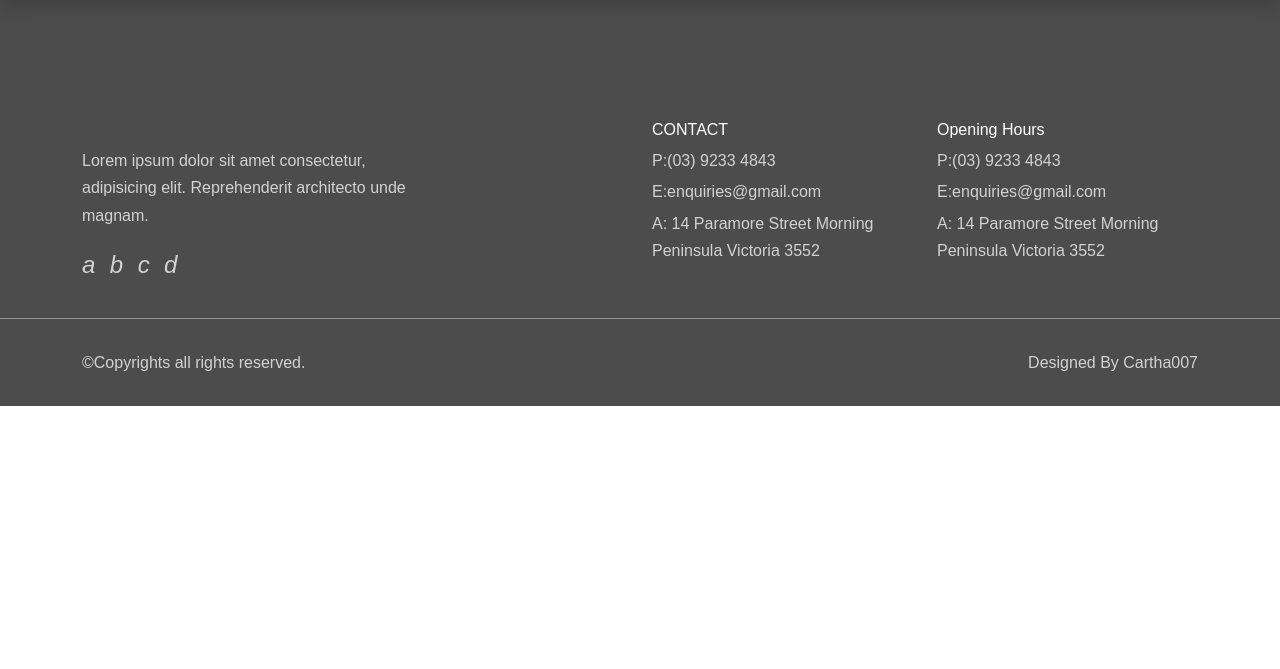
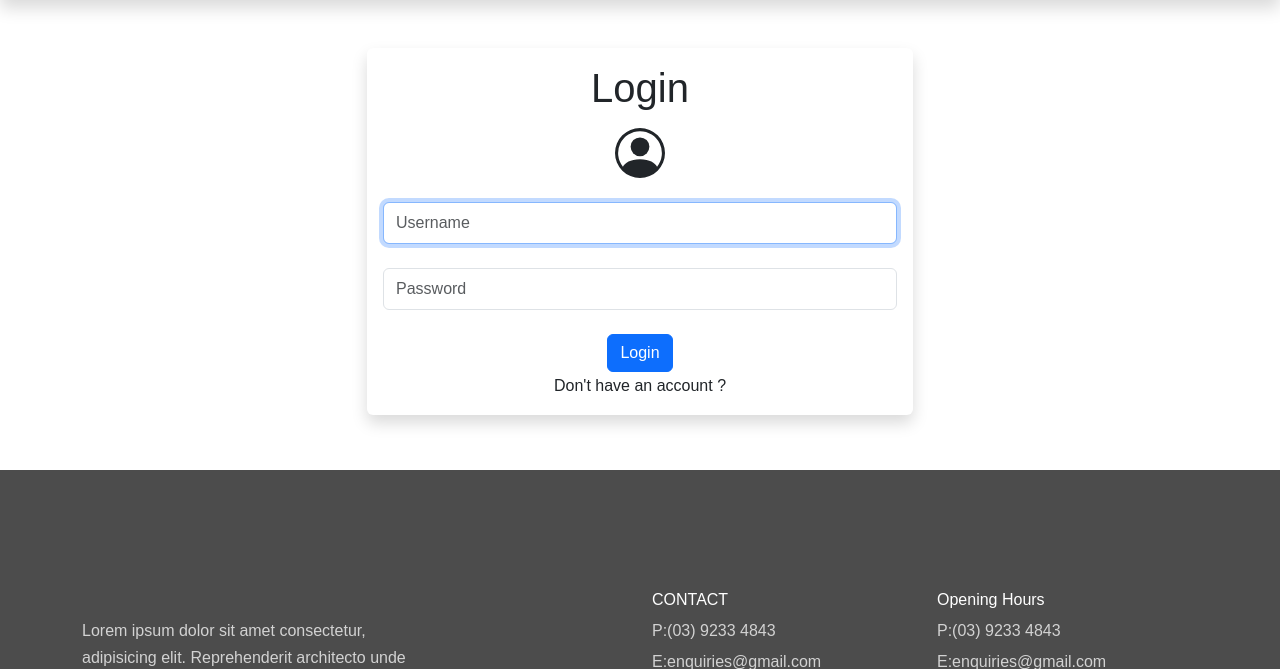
Before and after one commit to Cartha007/pyProjects, a Flask app: template intermediate/recipeApp/web-version/cookbook/templates/login.html in a window 1280 px wide. Shown: the part 60-729 px from the top of the page. Before the commit the page ends 466 px from the top, so only its background shows below. Run offline with Flask 3, Linux system fonts and the light colour scheme; the template is opened without the code that fills it: values that come from a table or form of the project are taken from there, others are empty; some libraries are stand-ins or nearby versions.

Commit message:
Add template files and implemented user auth

```diff
--- a/intermediate/recipeApp/web-version/cookbook/forms.py
+++ b/intermediate/recipeApp/web-version/cookbook/forms.py
@@ -41,7 +41,7 @@ class LoginForm(FlaskForm):
 class PostForm(FlaskForm):
     title = StringField("Title", validators=[DataRequired()])
     # content = StringField("Content", validators=[DataRequired()], widget=TextArea())
-    content = CKEditorField('Content', validators=[DataRequired()])
+    # content = CKEditorField('Content', validators=[DataRequired()])
     # author = StringField("Author")
     submit = SubmitField("Submit")
 
--- a/intermediate/recipeApp/web-version/cookbook/routes.py
+++ b/intermediate/recipeApp/web-version/cookbook/routes.py
@@ -1,7 +1,7 @@
 from cookbook import app
 from cookbook.models import User, Recipes
 from flask import render_template, redirect, url_for, flash, request
-# from cookbook.forms import RegisterForm, LoginForm, SearchForm
+from cookbook.forms import RegisterForm, LoginForm, SearchForm, RecipeForm
 from cookbook import db
 from sqlalchemy import desc
 from flask_login import login_user, logout_user, login_required, current_user
@@ -16,6 +16,46 @@ def base():
     form = None
     return dict(form=form)
 
+# Registration, Login and logging out
+@app.route('/register', methods=['GET', 'POST'])
+def register_page():
+    form = RegisterForm()
+    if form.validate_on_submit():
+        user_to_create = User(username=form.username.data,
+                              email_address=form.email_address.data,
+                              password=form.password1.data)
+        db.session.add(user_to_create)
+        db.session.commit()
+        login_user(user_to_create)#This ensures that the user is logged in so that it prevents them from logging in again.
+        flash(f"Account created succesfully! You are now logged in as {user_to_create.username}", category='success')
+        return redirect(url_for('dashboard_page'))
+    if form.errors != {}: #If there are errors from the validations
+        for err_msg in form.errors.values():
+            flash(f'{err_msg[0]}', category='danger')
+    return render_template('register.html', form=form)
+
+@app.route('/login', methods=['GET', 'POST'])
+def login_page():
+    form = LoginForm()
+    if form.validate_on_submit():
+        attempted_user = User.query.filter_by(username=form.username.data).first()
+        if attempted_user and attempted_user.check_password_correction(attempted_password=form.password.data):
+            login_user(attempted_user)
+            flash(f'Succes! You are logged in as: {attempted_user.username}', category='success')
+            return redirect(url_for('dashboard_page'))
+        else:
+            flash('Username and password do not match! Please try again.', category='danger')
+
+    return render_template('login.html', form=form)
+
+@app.route('/logout')
+@login_required
+def logout():
+    logout_user()
+    flash("You have been logged out!", category='info')
+    return redirect(url_for('posts_page'))
+
+
 # Error Pages
 
 # Invalid URL
--- a/intermediate/recipeApp/web-version/cookbook/templates/login.html
+++ b/intermediate/recipeApp/web-version/cookbook/templates/login.html
@@ -1,9 +1,40 @@
 {% extends 'base.html' %}
 
 {% block title %}
-    Cook's HandBook
+    Login
 {% endblock %}
 
 {% block content %}
 
+    <div class="container mt-4 pt-4">
+        <div class="row">
+            <div class="col-12 col-sm-7 col-md-6 m-auto">
+                <div class="card border-0 shadow">
+                    <div class="card-body">
+                        <h1 class="text-center font-weight-normal">Login</h1>
+                        <svg class="mx-auto my-3 d-block" xmlns="http://www.w3.org/2000/svg" width="50" height="50" fill="currentColor" class="bi bi-person-circle" viewBox="0 0 16 16">
+                            <path d="M11 6a3 3 0 1 1-6 0 3 3 0 0 1 6 0z" />
+                            <path fill-rule="evenodd" d="M0 8a8 8 0 1 1 16 0A8 8 0 0 1 0 8zm8-7a7 7 0 0 0-5.468 11.37C3.242 11.226 4.805 10 8 10s4.757 1.225 5.468 2.37A7 7 0 0 0 8 1z" />
+                        </svg>
+                        <form method="POST">
+                            {{ form.hidden_tag() }}
+
+                            <!-- {{ form.username.label(class="form-label") }} -->
+                            {{ form.username(class="form-control my-4 py-2", placeholder="Username", autofocus=true) }}
+
+                            <!-- {{ form.password.label(class="form-label") }} -->
+                            {{ form.password(class="form-control my-4 py-2", placeholder="Password") }}
+
+
+                            <div class="text-center mt-3">
+                                {{ form.submit(class="btn btn-primary") }}
+                                <a href="{{ url_for('register_page') }}" class="nav-link">Don't have an account ?</a>
+                            </div>
+                        </form>
+                    </div>
+                </div>
+            </div>
+        </div>
+    </div><br><br>
+
 {% endblock %}
--- a/intermediate/recipeApp/web-version/cookbook/templates/navbar.html
+++ b/intermediate/recipeApp/web-version/cookbook/templates/navbar.html
@@ -1,4 +1,4 @@
-<nav class="navbar navbar-expand-md bg-body-tertiary shadow py-2">
+<nav class="navbar navbar-expand-md bg-body-tertiary shadow py-2 sticky-top">
     <div class="container">
       <a class="navbar-brand" href="#">Navbar</a>
       <button class="navbar-toggler" type="button" data-bs-toggle="collapse" data-bs-target="#navbarNav" aria-controls="navbarNav" aria-expanded="false" aria-label="Toggle navigation">
```
Also changed, not shown: intermediate/recipeApp/web-version/cookbook/templates/500.html (+9 -0 lines), intermediate/recipeApp/web-version/cookbook/templates/recipes.html (added, +9 -0 lines), intermediate/recipeApp/web-version/cookbook/templates/register.html (added, +9 -0 lines), intermediate/recipeApp/web-version/cookbook/templates/search.html (added, +9 -0 lines), intermediate/recipeApp/web-version/cookbook/templates/user_profile.html (added, +9 -0 lines), intermediate/recipeApp/web-version/cookbook/static/css/login.css (added), intermediate/recipeApp/web-version/cookbook/static/images/Rick3.jpg (added), intermediate/recipeApp/web-version/cookbook/templates/recipe.html (renamed from intermediate/recipeApp/web-version/cookbook/templates/signup.html).
